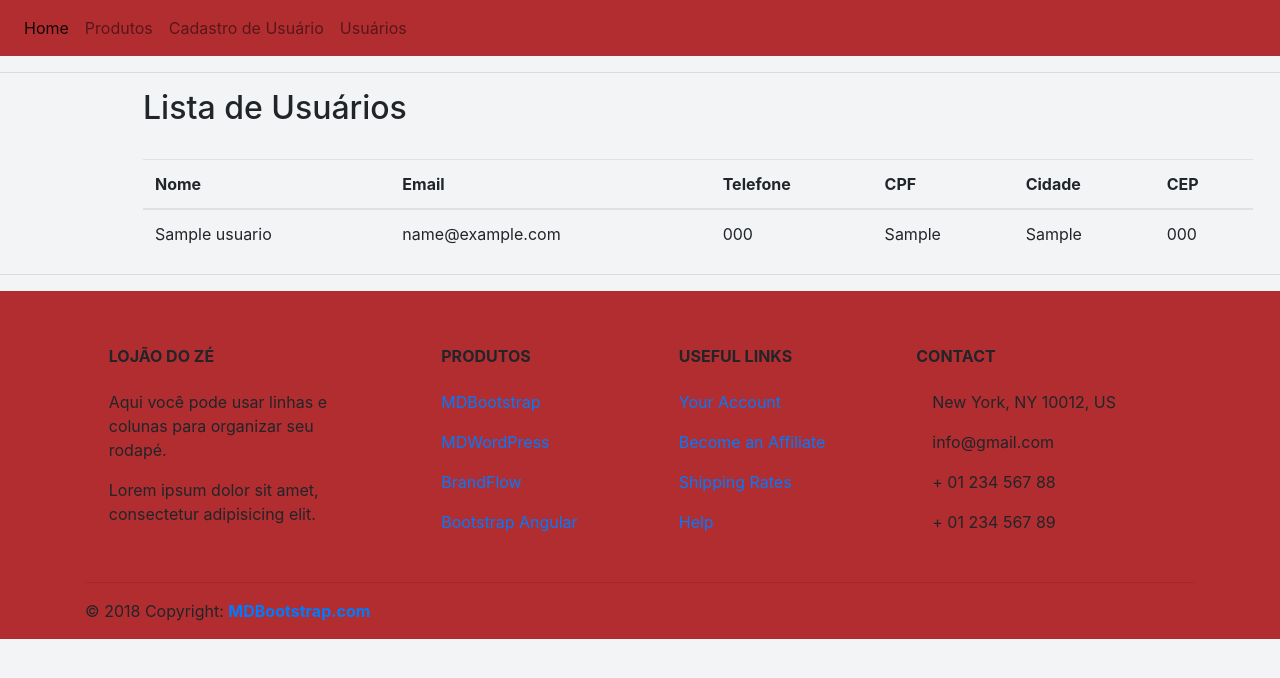
After one commit to pedroalves4/Trabalho-EngSoftware-2019-1, a PHP site: page /listaUsuario.php in a window 1280 px wide. The commit adds this page. Shown: the top 678 px of the page. Run offline with PHP 8.4, Linux system fonts and the light colour scheme; tables that the repository leaves empty hold one stand-in row (values such as "Sample post"); some libraries are stand-ins or nearby versions.

Commit message:
criando lista de usuarios, fazendo alteraoes visuais e refatorando o header

```diff
--- a/cadastroUsuario.php
+++ b/cadastroUsuario.php
@@ -33,7 +33,9 @@
     </script>
     <!-- Fim do script -->
     <!-- Formulário de Cadastro de Usuário -->
+
         <form action="" method="POST" target="_self">
+        <div class="page">
         <fieldset>
             <legend>Informações Pessoais:</legend>
             <div class="form-row">
@@ -157,6 +159,7 @@
     }
 
     ?>
+    </div>
 
 </body>
 
--- a/footer.php
+++ b/footer.php
@@ -133,3 +133,6 @@
 
   </footer>
   <!-- Rodapé -->
+
+
+</html>
--- a/header.php
+++ b/header.php
@@ -1,4 +1,18 @@
-<!--Menu-->
+<!DOCTYPE html>
+<html>
+<head>
+    <meta charset="utf-8">
+    <meta http-equiv="X-UA-Compatible" content="IE=edge">
+    <meta name="viewport" content="width=device-width, initial-scale=1">
+    <link rel="stylesheet" href="publico/css/bootstrap.min.css" crossorigin="anonymous">
+    <script src="https://code.jquery.com/jquery-3.2.1.slim.min.js" integrity="sha384-KJ3o2DKtIkvYIK3UENzmM7KCkRr/rE9/Qpg6aAZGJwFDMVNA/GpGFF93hXpG5KkN" crossorigin="anonymous"></script>
+    <script src="https://maxcdn.bootstrapcdn.com/bootstrap/4.0.0/js/bootstrap.min.js" integrity="sha384-JZR6Spejh4U02d8jOt6vLEHfe/JQGiRRSQQxSfFWpi1MquVdAyjUar5+76PVCmYl" crossorigin="anonymous"></script>
+    <link rel="stylesheet" href="publico/css/estilo.css">
+</head>
+
+  <?php
+include "conexao.php";
+?>
 <nav class="navbar navbar-expand-lg navbar-light bg-light">
   <button class="navbar-toggler" type="button" data-toggle="collapse" data-target="#navbarNav" aria-controls="navbarNav" aria-expanded="false" aria-label="Toggle navigation">
     <span class="navbar-toggler-icon"></span>
@@ -15,8 +29,13 @@
       <li class="nav-item">
         <a class="nav-link" href="cadastroUsuario.php">Cadastro de Usuário</a>
       </li>
+      <li class="nav-item">
+        <a class="nav-link" href="listaUsuario.php">Usuários</a>
+      </li>
     </ul>
   </div>
   <!--Links do Menu-->
 </nav>
+
+
 <!--Menu-->
--- a/index.php
+++ b/index.php
@@ -91,5 +91,3 @@
 <?php
     include "footer.php";
 ?>
-
-</html>
--- /dev/null
+++ b/listaUsuario.php
@@ -0,0 +1,60 @@
+<?php
+include "header.php";
+
+$sql = "SELECT * FROM usuarios"; //buscando todos usuarios
+$result = $conexao->query($sql);
+
+?>
+
+
+<hr>
+
+<body>
+<div class="container page">
+  <h2>Lista de Usuários</h2>
+    <br>
+  <table class="table table-hover">
+    <thead>
+      <tr>
+        <th>Nome</th>
+        <th>Email</th>
+        <th>Telefone</th>
+        <th>CPF</th>
+        <th>Cidade</th>
+        <th>CEP</th>
+      </tr>
+    </thead>
+    <tbody>
+      <tr>
+        <?php
+    if ($result->num_rows > 0) {
+    // output data of each row
+        while ($row = $result->fetch_assoc()) {
+            echo
+                "<tr>
+                    <td>" .$row["nome"] . "</td>
+                    <td>" .$row["email"] . "</td>
+                    <td>" .$row["telefone"] . "</td>
+                    <td>" .$row["cpf"] . "</td>
+                    <td>" .$row["cidade"] . "</td>
+                    <td>" .$row["cep"] . "</td>
+                </tr>" ;
+        }
+    } else {
+        echo "0 resultados";
+}
+
+?>
+    </tbody>
+  </table>
+</div>
+
+
+
+</body>
+
+<hr>
+
+<?php
+include "footer.php";
+?>
--- a/publico/css/estilo.css
+++ b/publico/css/estilo.css
@@ -19,15 +19,13 @@ h1, .h1
 
 body
 {
-    margin-left: 5%;
-    margin-right: 5%;
     font-family: -apple-system, BlinkMacSystemFont, "Segoe UI", Roboto, "Helvetica Neue", Arial, sans-serif, "Apple Color Emoji", "Segoe UI Emoji", "Segoe UI Symbol";
     font-size: 1rem;
     font-weight: 400;
     line-height: 1.5;
     color: #212529;
     text-align: justify;
-    background-color: rgb(227, 229, 231);
+    background-color: rgb(227, 229, 231, 0.4);
 }
 
 span
@@ -60,3 +58,8 @@ fieldset
     padding-right: 0.75em;
     border: 2px groove;
 }
+
+.page {
+    margin-left: 10%;
+    margin-right: 10%;
+}
```
Also changed, not shown: 7 other files. Lines whose indentation alone changed are shown as unchanged.
